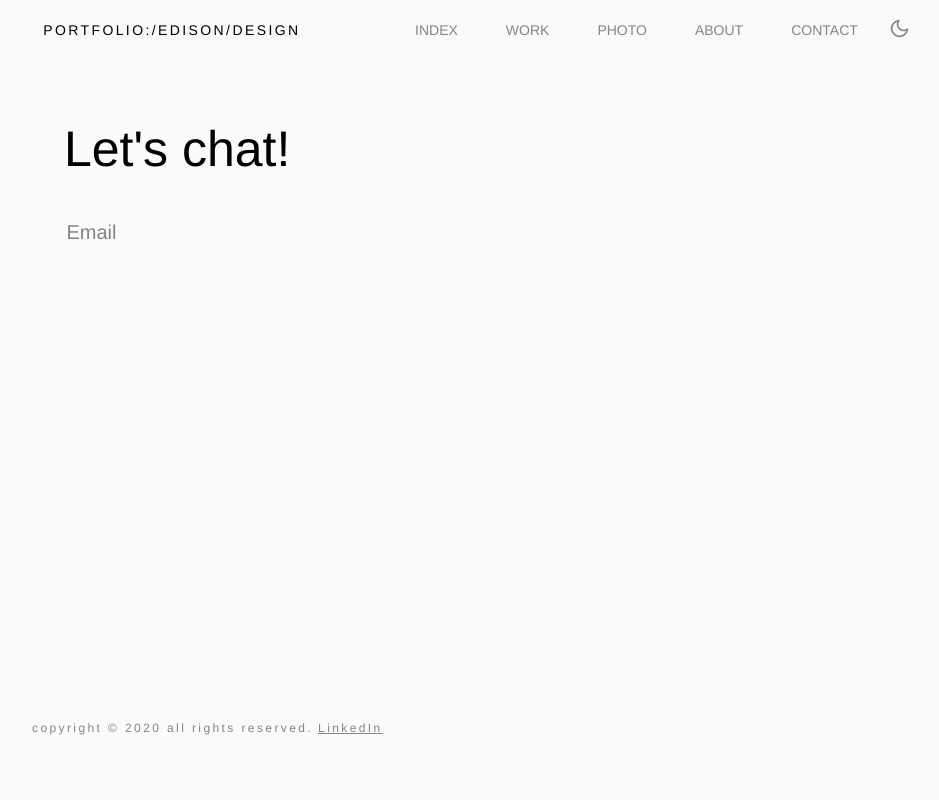
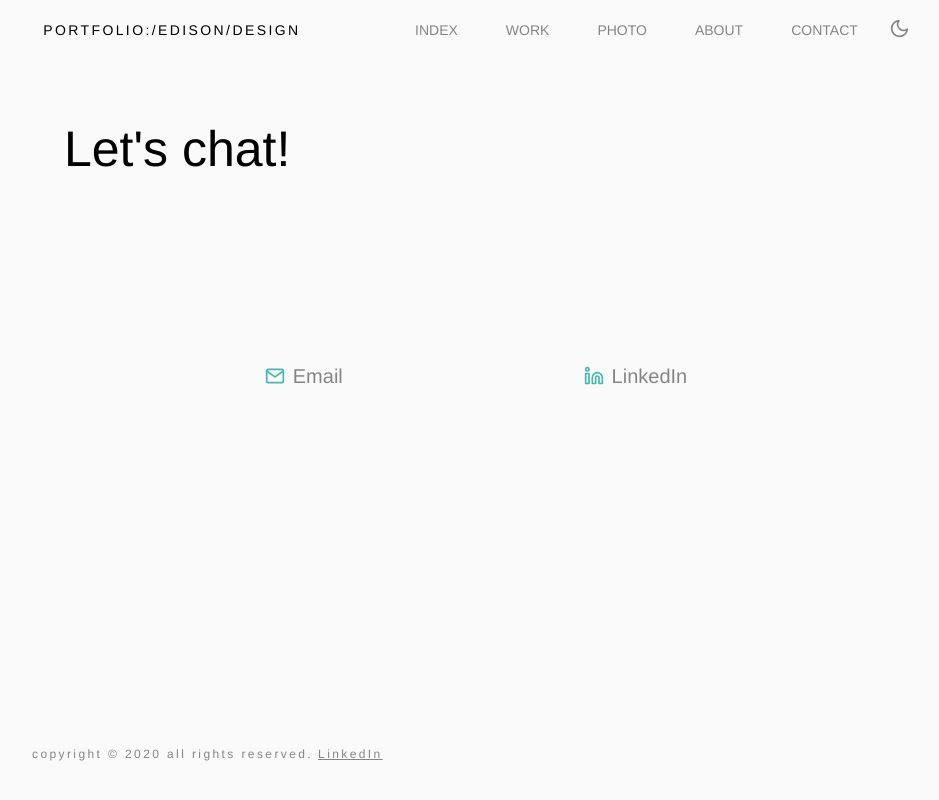
Before and after one commit to fyeung21/edison-web, a React (Create React App) app: page /contact in a window 1280 px wide. Shown: the top 800 px of the page, without its empty margins (160-1099 px from the left). Built offline with nearby package versions, Linux system fonts and the light colour scheme.

Commit message:
Style contact section

```diff
--- a/src/components/Contact/ContactMe.js
+++ b/src/components/Contact/ContactMe.js
@@ -1,20 +1,32 @@
 import React from "react";
-import { Link } from "react-router-dom";
-import { ContactCont, ContactHeading, LinkCont, Email } from "./contactStyles";
-import { linkStyle } from "../Header/headerStyles";
+import { ContactCont, ContactHeading, LinkCont, BtnCont, ContactLink } from "./contactStyles";
+import { Mail, Linkedin } from "react-feather";
 
 const ContactMe = () => {
     return (
         <ContactCont>
             <ContactHeading>Let&#39;s chat!</ContactHeading>
             <LinkCont>
-                <Email
-                    href="mailto:koedison@gmail.com?subject=Let's chat!"
-                    target="_blank"
-                    rel="noopener noreferrer"
-                >
-                    Email
-            </Email>
+                <BtnCont>
+                    <Mail color={"#41BAAE"} size={20} />
+                    <ContactLink
+                        href="mailto:koedison@gmail.com?subject=Let's chat!"
+                        target="_blank"
+                        rel="noopener noreferrer"
+                    >
+                        Email
+                </ContactLink>
+                </BtnCont>
+                <BtnCont>
+                    <Linkedin color={"#41BAAE"} size={20} />
+                    <ContactLink
+                        href="mailto:koedison@gmail.com?subject=Let's chat!"
+                        target="_blank"
+                        rel="noopener noreferrer"
+                    >
+                        LinkedIn
+            </ContactLink>
+                </BtnCont>
             </LinkCont>
         </ContactCont>
     );
--- a/src/components/Contact/contactStyles.js
+++ b/src/components/Contact/contactStyles.js
@@ -11,12 +11,22 @@ export const ContactHeading = styled.h2`
     color: ${({ theme }) => theme.mainTxtColor};
 `
 export const LinkCont = styled.div`
-    margin: 3rem 0.15rem;
+    display: flex;
+    justify-content: space-evenly;
+    margin: 10rem auto;
 `
-export const Email = styled.a`
+export const ContactLink = styled.a`
     font-family: ${theme.bodyFont};
     font-size: ${theme.bodyFontSize};
     color: ${({ theme }) => theme.accentTxtColor};
     text-decoration: none;
-    margin: 2rem auto;
+    margin: 0 0.5rem;
 `
+export const BtnCont = styled.div`
+    display: flex;
+    align-items: center;
+    margin: 2rem;
+    // border: 2px solid ${({ theme }) => theme.accentTxtColor};
+    // border-radius: 5px;
+    // padding: 1rem 3rem;
+`
```
